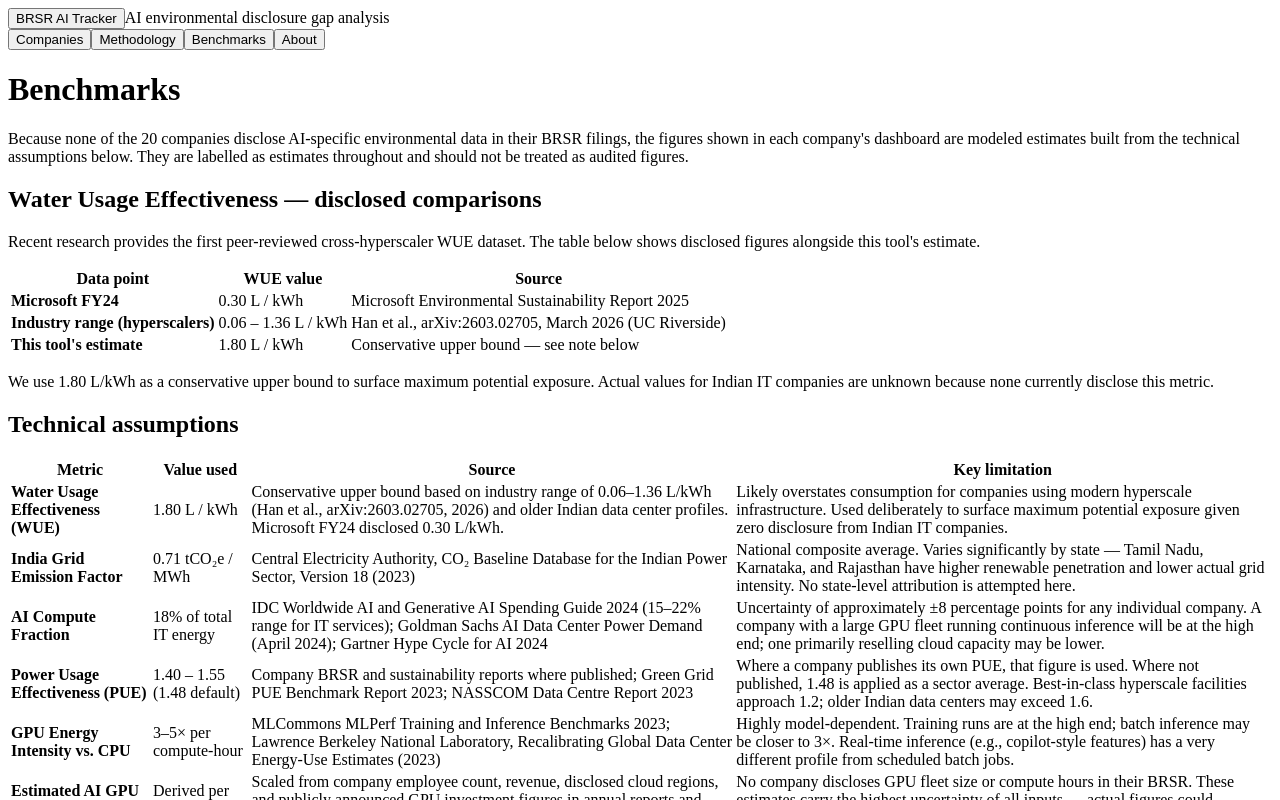
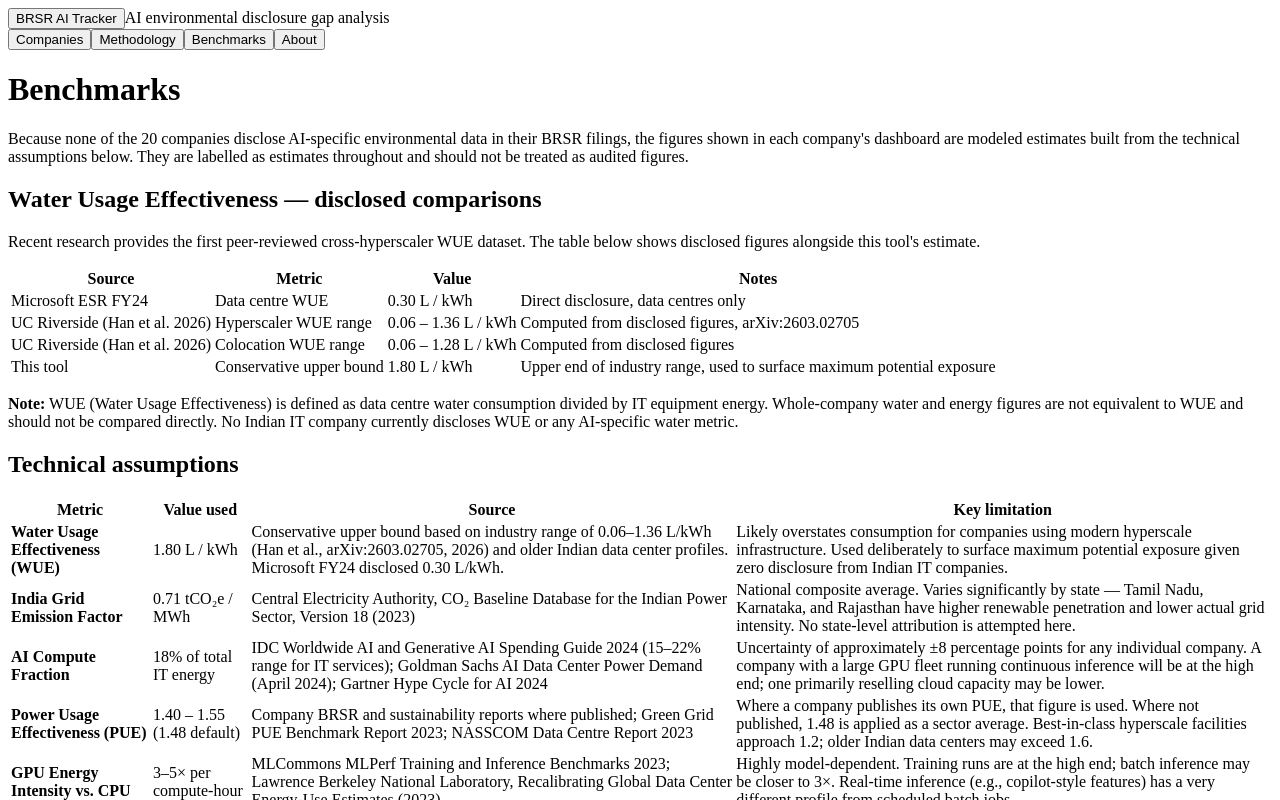
Before and after one commit to blackshadoes/brsr-ai-tracker, a React (Vite) app: page / in a window 1280 px wide. Both pictures are taken after a click on the button "Benchmarks". Shown: the top 800 px of the page. Built offline with nearby package versions, Linux system fonts and the light colour scheme; the HTML template or start-up script is replaced by a standard one.

Commit message:
update WUE comparison table with accurate 4-column format and corrected note

```diff
--- a/src/components/Benchmarks.jsx
+++ b/src/components/Benchmarks.jsx
@@ -21,33 +21,44 @@
           <table className="meth-table bench-table bench-wue-table">
             <thead>
               <tr>
-                <th>Data point</th>
-                <th>WUE value</th>
                 <th>Source</th>
+                <th>Metric</th>
+                <th>Value</th>
+                <th>Notes</th>
               </tr>
             </thead>
             <tbody>
               <tr>
-                <td><strong>Microsoft FY24</strong></td>
+                <td>Microsoft ESR FY24</td>
+                <td>Data centre WUE</td>
                 <td className="bench-val">0.30 L / kWh</td>
-                <td>Microsoft Environmental Sustainability Report 2025</td>
+                <td>Direct disclosure, data centres only</td>
               </tr>
               <tr>
-                <td><strong>Industry range (hyperscalers)</strong></td>
+                <td>UC Riverside (Han et al. 2026)</td>
+                <td>Hyperscaler WUE range</td>
                 <td className="bench-val">0.06 – 1.36 L / kWh</td>
-                <td>Han et al., arXiv:2603.02705, March 2026 (UC Riverside)</td>
+                <td>Computed from disclosed figures, arXiv:2603.02705</td>
               </tr>
               <tr>
-                <td><strong>This tool's estimate</strong></td>
+                <td>UC Riverside (Han et al. 2026)</td>
+                <td>Colocation WUE range</td>
+                <td className="bench-val">0.06 – 1.28 L / kWh</td>
+                <td>Computed from disclosed figures</td>
+              </tr>
+              <tr>
+                <td>This tool</td>
+                <td>Conservative upper bound</td>
                 <td className="bench-val">1.80 L / kWh</td>
-                <td>Conservative upper bound — see note below</td>
+                <td>Upper end of industry range, used to surface maximum potential exposure</td>
               </tr>
             </tbody>
           </table>
           <p className="meth-note">
-            We use 1.80 L/kWh as a conservative upper bound to surface maximum potential
-            exposure. Actual values for Indian IT companies are unknown because none
-            currently disclose this metric.
+            <strong>Note:</strong> WUE (Water Usage Effectiveness) is defined as data centre
+            water consumption divided by IT equipment energy. Whole-company water and energy
+            figures are not equivalent to WUE and should not be compared directly. No Indian
+            IT company currently discloses WUE or any AI-specific water metric.
           </p>
         </section>
 
```
